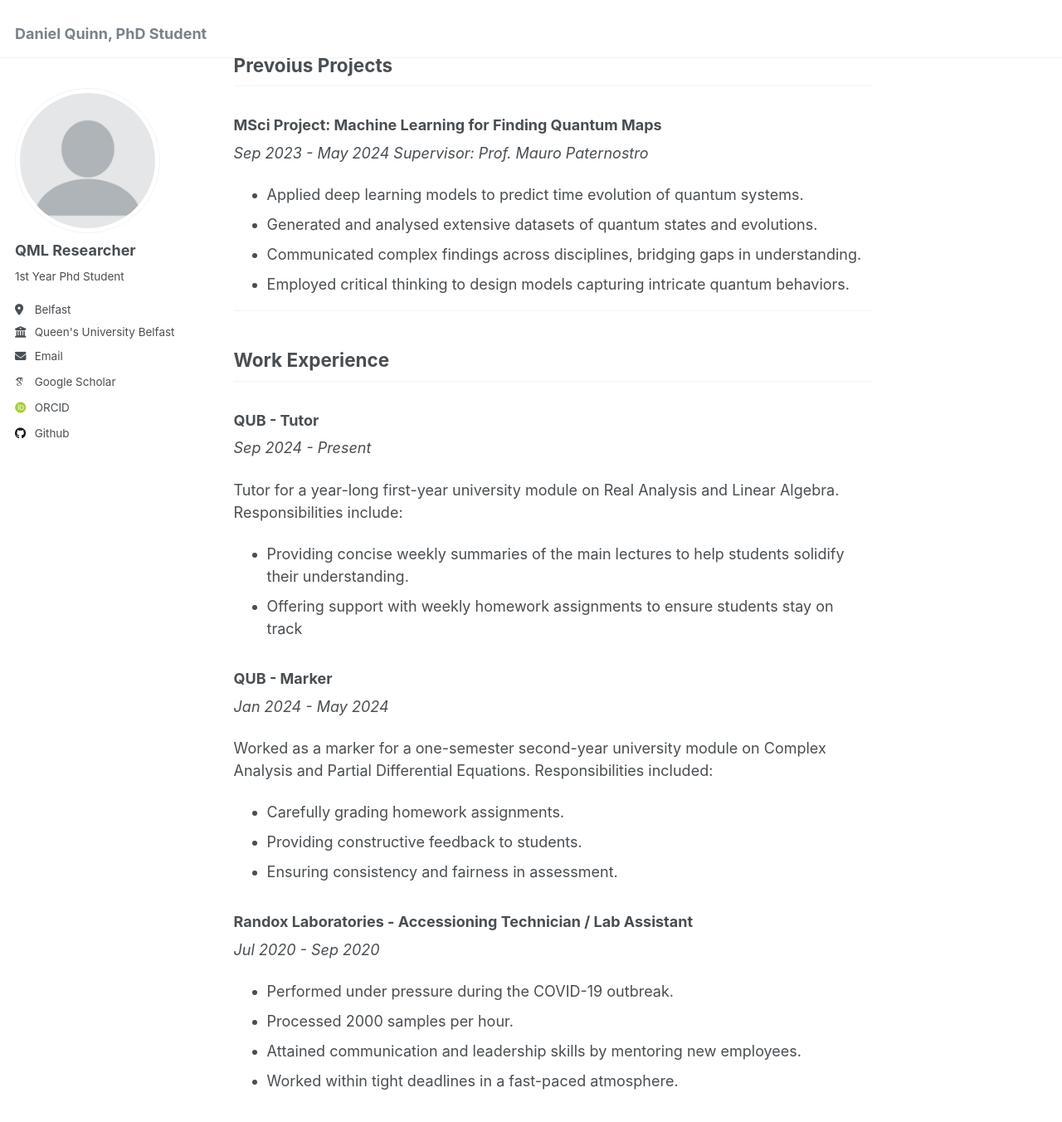
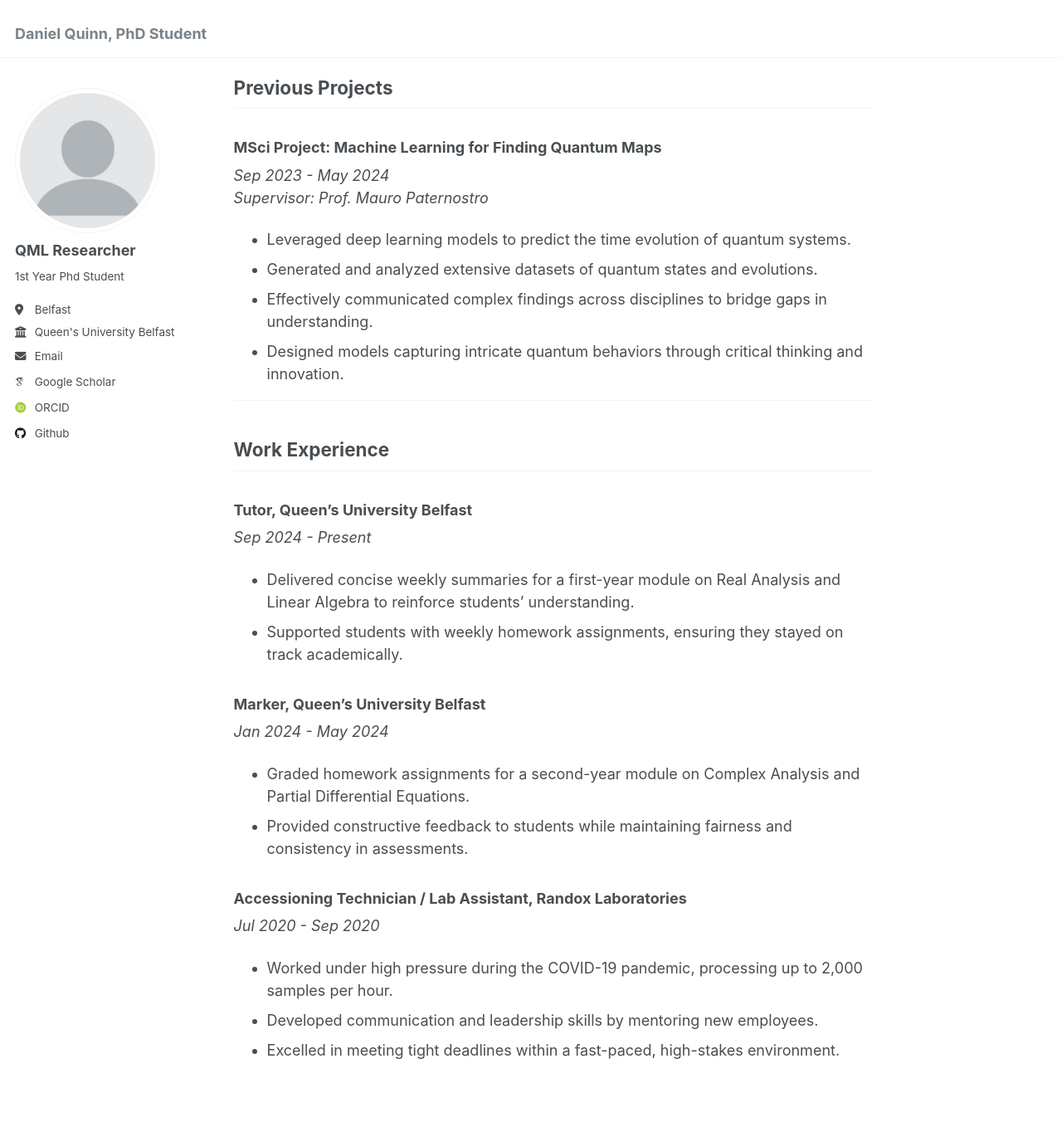
Before and after one commit to DanielQuinn53/DanielQuinn53.github.io, a Jekyll site: the page built from _pages/about.md, in a window 1280 px wide and 1400 px high, scrolled down 870 px. Shown: the top 1352 px of the window at 83% size. Built offline with Jekyll 4.4.1, drawn with Linux system fonts in a browser that asks for light colours; some web fonts are replaced; some of the changed text lies outside the part shown.

Commit message:
Update about.md

```diff
--- a/_pages/about.md
+++ b/_pages/about.md
@@ -9,9 +9,9 @@ redirect_from:
 
 ## About Me
 
-Hi, I'm Daniel! I'm currently a PhD student in Physics at Queen's University under the supervison of Prof. Gabriele De Chiara. My current research project focuses on the energetic resources required for Quantum Machine Learning models, and I've been delving into quantum algorithms using Qiskit, Pennylane, and QIBO. Also, I am a mebmer of the Quantum Technology at Queens group (QTeQ).
+Hi, I'm Daniel! I'm a PhD student in Physics at Queen's University Belfast, working under the supervision of Prof. Gabriele De Chiara. My research focuses on the energetic resources required for Quantum Machine Learning models. I have been actively exploring quantum algorithms using Qiskit, Pennylane, and QIBO. Additionally, I am a proud member of the Quantum Technology at Queens group (QTeQ).
 
-When I'm not working on quantum computing or tutoring, I enjoy mending, fixing, and enivetbly screaming at my cars
+Outside of my academic pursuits, I enjoy tinkering with my cars—mending, fixing, and occasionally screaming at them when things don’t go as planned!
 
 ---
 
@@ -31,42 +31,36 @@ Analysis of Algorithms, Deep Learning, Advanced Quantum Theory, Quantum Informat
 
 ---
 
-## Prevoius Projects
+## Previous Projects
 
 ### MSci Project: Machine Learning for Finding Quantum Maps
 *Sep 2023 - May 2024*
 *Supervisor: Prof. Mauro Paternostro*
 
-- Applied deep learning models to predict time evolution of quantum systems.
-- Generated and analysed extensive datasets of quantum states and evolutions.
-- Communicated complex findings across disciplines, bridging gaps in understanding.
-- Employed critical thinking to design models capturing intricate quantum behaviors.
+- Leveraged deep learning models to predict the time evolution of quantum systems.
+- Generated and analyzed extensive datasets of quantum states and evolutions.
+- Effectively communicated complex findings across disciplines to bridge gaps in understanding.
+- Designed models capturing intricate quantum behaviors through critical thinking and innovation.
 
 ---
 
 ## Work Experience
 
-### QUB - Tutor
+### Tutor, Queen's University Belfast
 *Sep 2024 - Present*
 
-Tutor for a year-long first-year university module on Real Analysis and Linear Algebra.
-Responsibilities include:
-- Providing concise weekly summaries of the main lectures to help students solidify their understanding.
-- Offering support with weekly homework assignments to ensure students stay on track
+- Delivered concise weekly summaries for a first-year module on Real Analysis and Linear Algebra to reinforce students' understanding.
+- Supported students with weekly homework assignments, ensuring they stayed on track academically.
 
-### QUB - Marker
+### Marker, Queen's University Belfast
 *Jan 2024 - May 2024*
 
-Worked as a marker for a one-semester second-year university module on Complex Analysis and Partial Differential Equations.
-Responsibilities included:
-- Carefully grading homework assignments.
-- Providing constructive feedback to students.
-- Ensuring consistency and fairness in assessment.
+- Graded homework assignments for a second-year module on Complex Analysis and Partial Differential Equations.
+- Provided constructive feedback to students while maintaining fairness and consistency in assessments.
 
-### Randox Laboratories - Accessioning Technician / Lab Assistant
+### Accessioning Technician / Lab Assistant, Randox Laboratories
 *Jul 2020 - Sep 2020*
 
-- Performed under pressure during the COVID-19 outbreak.
-- Processed 2000 samples per hour.
-- Attained communication and leadership skills by mentoring new employees.
-- Worked within tight deadlines in a fast-paced atmosphere.
+- Worked under high pressure during the COVID-19 pandemic, processing up to 2,000 samples per hour.
+- Developed communication and leadership skills by mentoring new employees.
+- Excelled in meeting tight deadlines within a fast-paced, high-stakes environment.
```
Also changed, not shown: other parts of _pages/about.md (+1 -1 lines).
